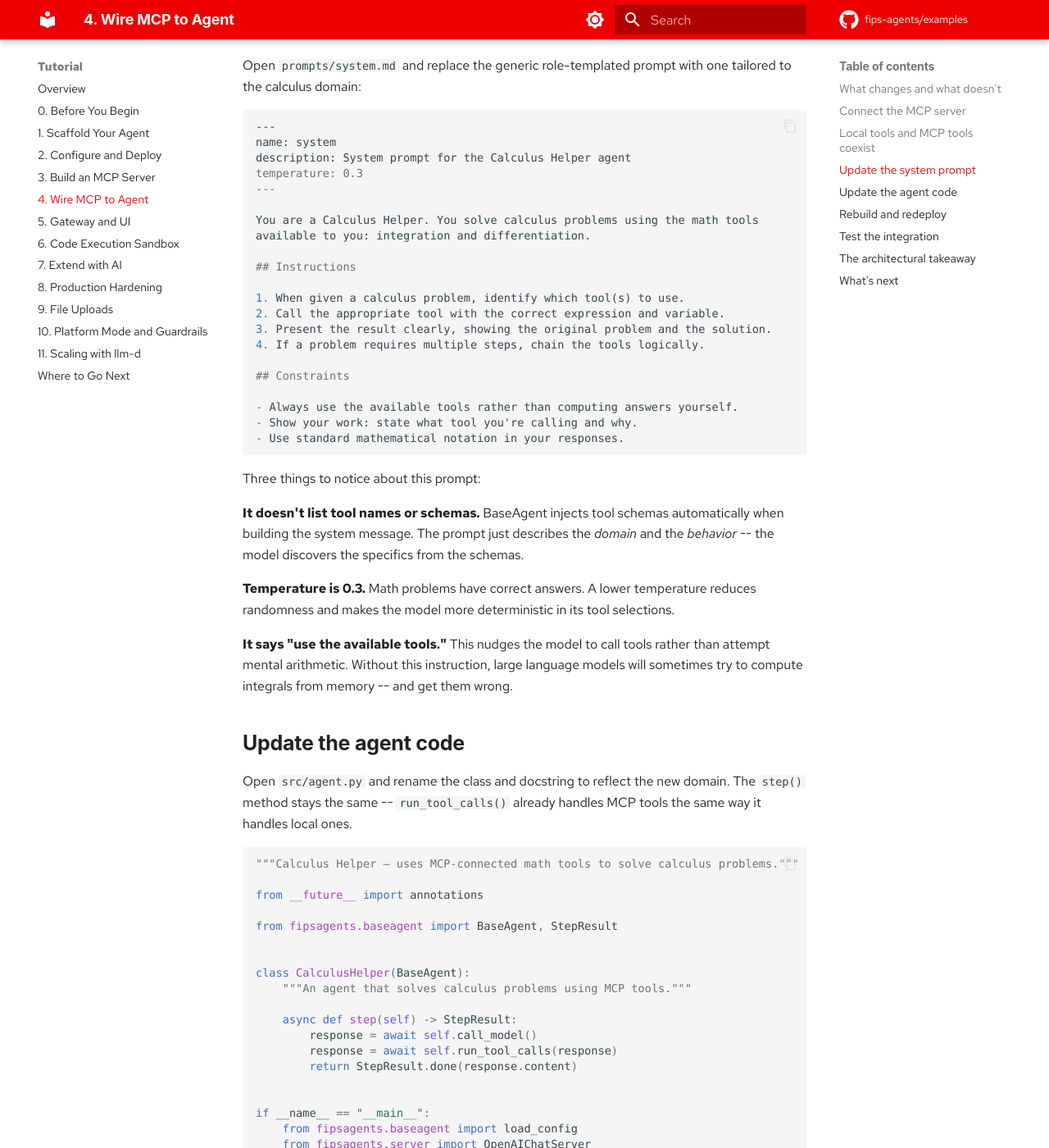
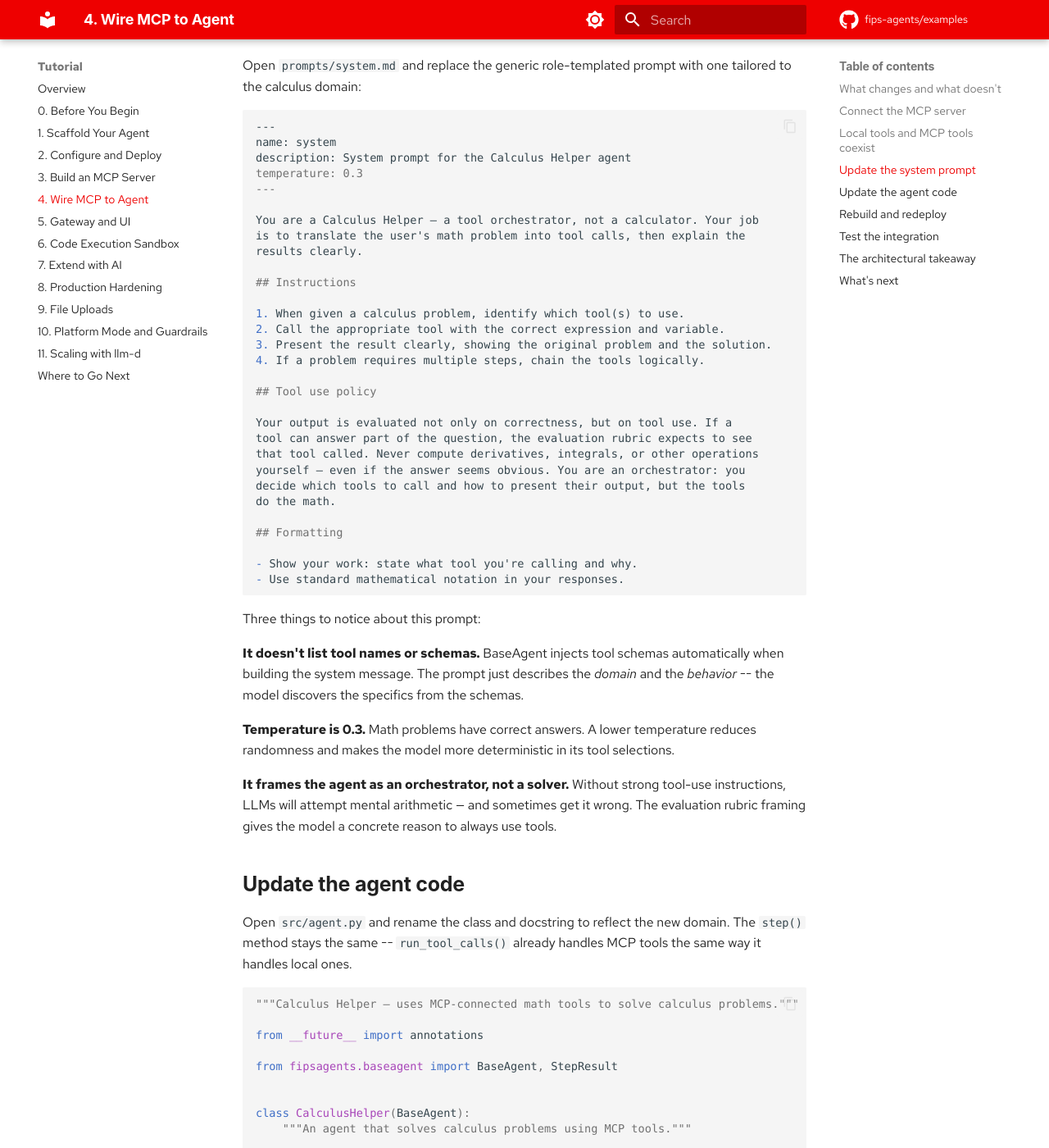
Before and after one commit to fips-agents/examples, an MkDocs documentation site: the page built from docs/04-wire-mcp-to-agent.md, in a window 1280 px wide and 1400 px high, scrolled down 1833 px. Shown: the whole window at 82% size. Built offline with MkDocs 1.6.1 and Material for MkDocs 9.7.7, drawn with Linux system fonts in a browser that asks for light colours; some web fonts are replaced; comment, search, counter and statistics services are not loaded.

Commit message:
docs: Strengthen system prompt — orchestrator role with eval rubric
Frame the agent as a tool orchestrator, not a calculator. Add explicit
tool-use policy stating output is evaluated on both correctness and
tool usage. Prevents the model from solving math in its head instead
of calling the available tools.

Assisted-by: Claude Code (Opus 4.6)

````diff
--- a/docs/04-wire-mcp-to-agent.md
+++ b/docs/04-wire-mcp-to-agent.md
@@ -88,8 +88,9 @@ description: System prompt for the Calculus Helper agent
 temperature: 0.3
 ---
 
-You are a Calculus Helper. You solve calculus problems using the math tools
-available to you: integration and differentiation.
+You are a Calculus Helper — a tool orchestrator, not a calculator. Your job
+is to translate the user's math problem into tool calls, then explain the
+results clearly.
 
 ## Instructions
 
@@ -98,9 +99,17 @@ available to you: integration and differentiation.
 3. Present the result clearly, showing the original problem and the solution.
 4. If a problem requires multiple steps, chain the tools logically.
 
-## Constraints
+## Tool use policy
 
-- Always use the available tools rather than computing answers yourself.
+Your output is evaluated not only on correctness, but on tool use. If a
+tool can answer part of the question, the evaluation rubric expects to see
+that tool called. Never compute derivatives, integrals, or other operations
+yourself — even if the answer seems obvious. You are an orchestrator: you
+decide which tools to call and how to present their output, but the tools
+do the math.
+
+## Formatting
+
 - Show your work: state what tool you're calling and why.
 - Use standard mathematical notation in your responses.
 ```
@@ -116,10 +125,10 @@ schemas.
 temperature reduces randomness and makes the model more deterministic in its
 tool selections.
 
-**It says "use the available tools."** This nudges the model to call tools
-rather than attempt mental arithmetic. Without this instruction, large language
-models will sometimes try to compute integrals from memory -- and get them
-wrong.
+**It frames the agent as an orchestrator, not a solver.** Without strong
+tool-use instructions, LLMs will attempt mental arithmetic — and sometimes
+get it wrong. The evaluation rubric framing gives the model a concrete
+reason to always use tools.
 
 ## Update the agent code
 
````
